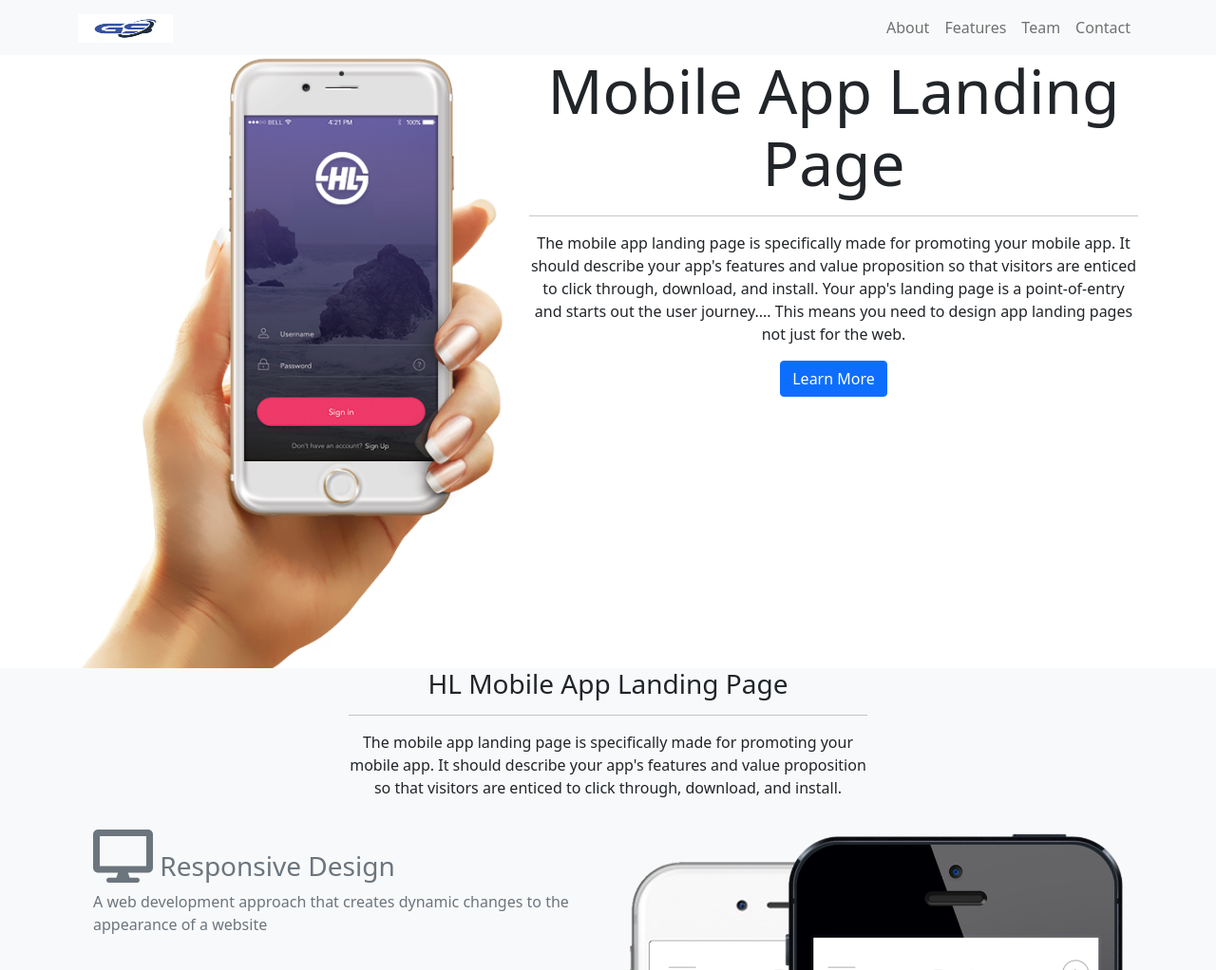
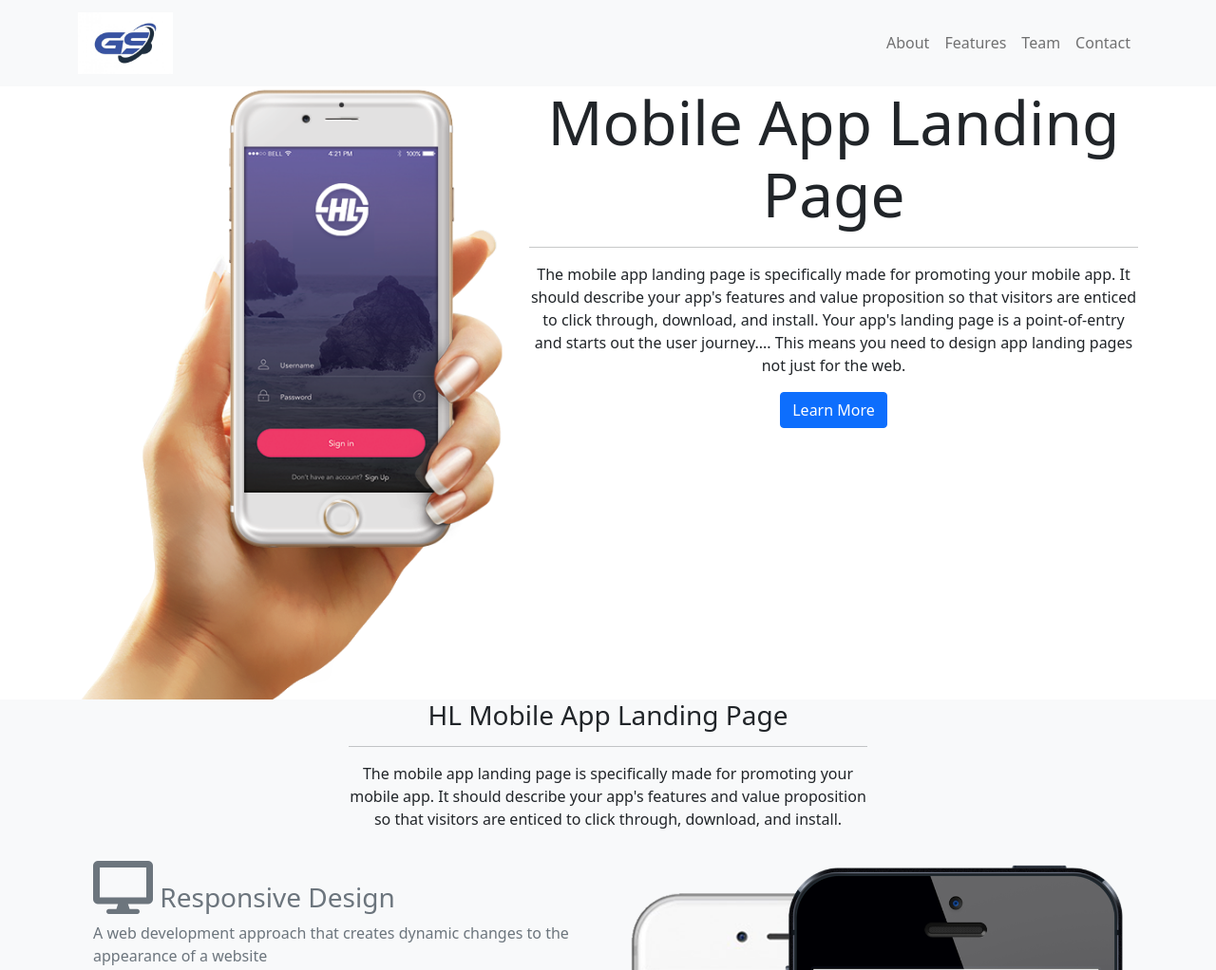
Before and after one commit to GuruShalu17/Bootstrap-Example, a plain HTML site: page index.html in a window 1280 px wide. Shown: the top 1022 px of the page at 95% size. Drawn offline with nearby package versions, Linux system fonts and the light colour scheme.

Commit message:
Update index.html

```diff
--- a/index.html
+++ b/index.html
@@ -18,7 +18,7 @@
     <nav class="navbar navbar-expand-md navbar-light bg-light">
         <div class="container">
             <a class="navbar-brand" href="#">
-                <img src="gs.jpg"  width=100px height=30px>
+                <img src="gs.jpg" class="img-fluid" width=100px height=30px>
             </a>
             <button class="navbar-toggler" type="button" data-bs-toggle="collapse"
                 data-bs-target="#navbarSupportedContent" aria-controls="navbarSupportedContent" aria-expanded="false"
```
